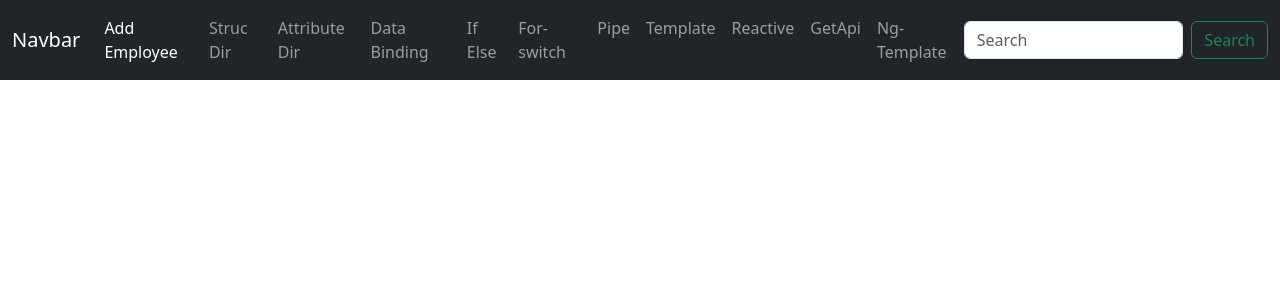
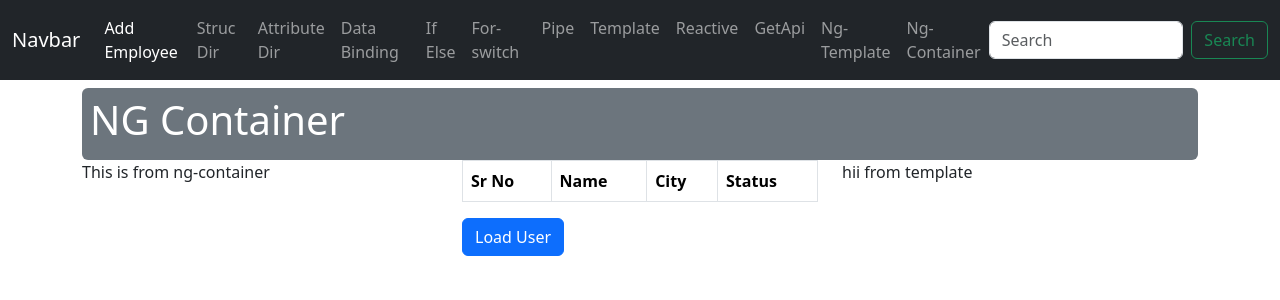
Before and after one commit to ravina-ghidode/Learn-Angular, an Angular app in the folder angular-18/: page /ngcontainer in a window 1280 px wide. Before the commit this address led to /. Shown: the top 300 px of the page. Built offline with nearby package versions, Linux system fonts and the light colour scheme.

Commit message:
ng container

```diff
--- a/angular-18/src/app/app.component.html
+++ b/angular-18/src/app/app.component.html
@@ -50,6 +50,9 @@
                 <li class="nav-item">
                     <a class="nav-link" routerLink="ngtemplate">Ng-Template</a>
                 </li>
+                <li class="nav-item">
+                    <a class="nav-link" routerLink="ngcontainer">Ng-Container</a>
+                </li>
 
             </ul>
             <form class="d-flex">
--- a/angular-18/src/app/app.routes.ts
+++ b/angular-18/src/app/app.routes.ts
@@ -10,6 +10,7 @@ import { TemplateComponent } from './forms/template/template.component';
 import { ReactiveComponent } from './forms/reactive/reactive.component';
 import { GetApiComponent } from './apiIntregation/get-api/get-api.component';
 import { NgtemplateComponent } from './directives/ngtemplate/ngtemplate.component';
+import { NgCOntainerComponent } from './directives/ng-container/ng-container.component';
 
 export const routes: Routes = [
     {
@@ -56,6 +57,10 @@ export const routes: Routes = [
         path: 'ngtemplate',
         component: NgtemplateComponent
     },
+    {
+        path: 'ngcontainer',
+        component: NgCOntainerComponent
+    },
 
 
 ];
--- /dev/null
+++ b/angular-18/src/app/directives/ng-container/ng-container.component.html
@@ -0,0 +1,75 @@
+<div class="mt-2 p-2 bg-secondary text-white rounded">
+    <h1>NG Container </h1>
+</div>
+<div class="row">
+    <div class="col-4">
+        <ng-container *ngIf="isContainer">
+            <p>This is from ng-container</p>
+        </ng-container>
+
+    </div>
+    <div class="col-4">
+        <table class="table table-bordered">
+            <thead>
+                <tr>
+                    <th>Sr No</th>
+                    <th>Name</th>
+                    <th>City</th>
+                    <th>Status</th>
+                </tr>
+            </thead>
+            <tbody>
+                <ng-container *ngIf="isApi">
+                    <tr>
+                        <td colspan="4" class="text-center">
+                            <div class="spinner-border text-danger" role="status">
+                                <span class="visually-hidden">Loading...</span>
+                            </div>
+                            <div class="spinner-border text-primary" role="status">
+                                <span class="visually-hidden">Loading...</span>
+                            </div>
+                            <div class="spinner-border text-secondary" role="status">
+                                <span class="visually-hidden">Loading...</span>
+                            </div>
+                            <div class="spinner-border text-success" role="status">
+                                <span class="visually-hidden">Loading...</span>
+                            </div>
+                        </td>
+                    </tr>
+
+                </ng-container>
+                <ng-container *ngIf="!isApi">
+                    <tr *ngFor="let stu of userList">
+                        <td>{{stu.id}}</td>
+                        <td>{{stu.name}}</td>
+                        <td>{{stu.username}}</td>
+                        <td>{{stu.email}}</td>
+
+                    </tr>
+                </ng-container>
+
+            </tbody>
+        </table>
+    </div>
+    <div class="col-4">
+
+        <ng-container *ngTemplateOutlet="mytemp">
+
+        </ng-container>
+
+    </div>
+</div>
+<div class="row">
+    <div class="col-4">
+
+    </div>
+    <div class="col-4">
+        <button class="btn btn-primary" (click)="getUsers()">Load User</button>
+    </div>
+    <div class="col-4">
+
+    </div>
+    <ng-template #mytemp>
+        <p>hii from template </p>
+    </ng-template>
+</div>
--- /dev/null
+++ b/angular-18/src/app/directives/ng-container/ng-container.component.ts
@@ -0,0 +1,24 @@
+import { CommonModule } from '@angular/common';
+import { HttpClient } from '@angular/common/http';
+import { Component, inject } from '@angular/core';
+
+@Component({
+  selector: 'app-ng-container',
+  standalone: true,
+  imports: [CommonModule],
+  templateUrl: './ng-container.component.html',
+  styleUrl: './ng-container.component.css'
+})
+export class NgCOntainerComponent {
+  isContainer: boolean = true;
+  userList: any[] = [];
+  isApi: boolean = false
+  http = inject(HttpClient);
+  getUsers() {
+    this.isApi = true;
+    this.http.get('https://jsonplaceholder.typicode.com/users').subscribe((res: any) => {
+      this.userList = res;
+      this.isApi = false;
+    })
+  }
+}
```
Also changed, not shown: angular-18/src/app/directives/ng-container/ng-container.component.css (added), 1 other file (tests, documents, lock files or other folders).
